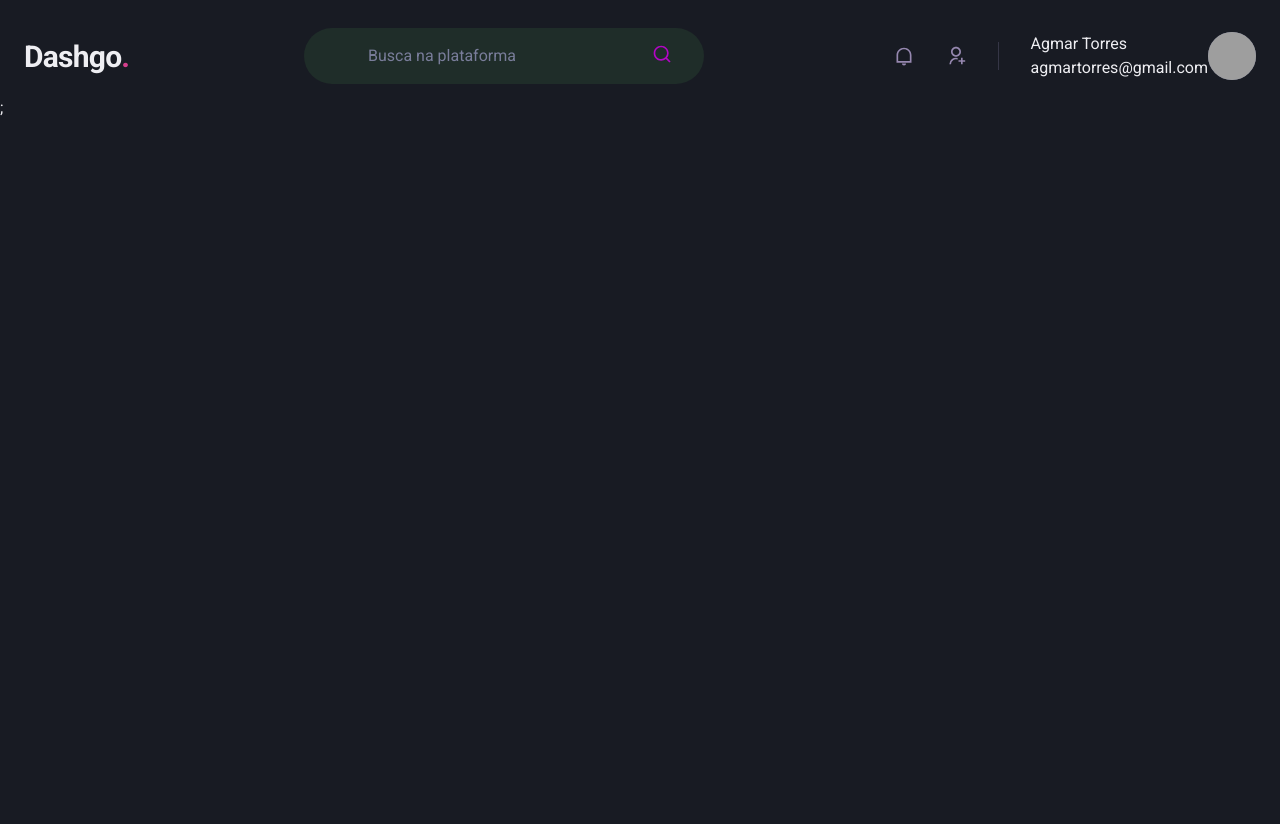
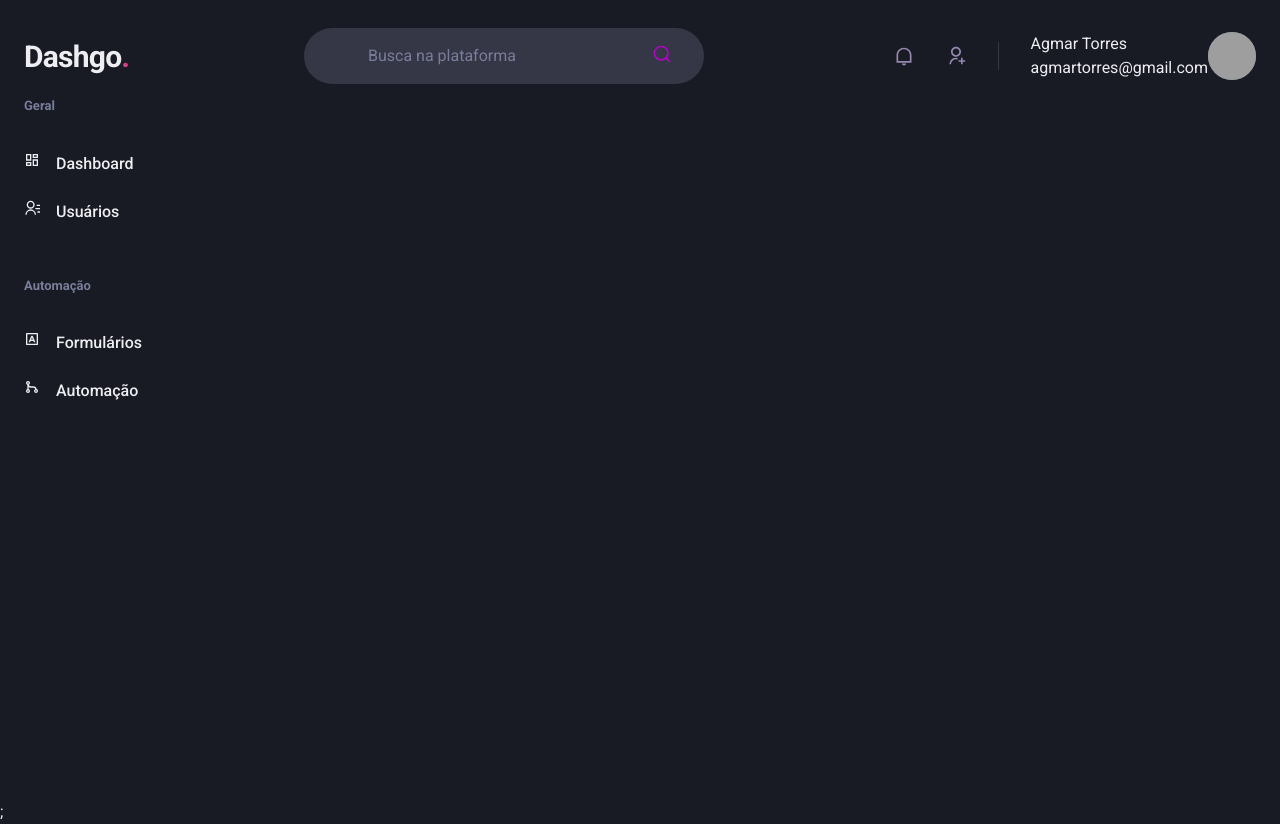
Before and after one commit to AgmarTorres/nextjs-chackraUI, a Next.js app: page /dashboard in a window 1280 px wide. Before the commit the page ends 800 px from the top, so only its background shows below. Built offline with nearby package versions, Linux system fonts and the light colour scheme; grey boxes are pictures that could not be loaded.

Commit message:
feat: Created sidebar and components to list menus

```diff
--- a/src/components/Header/index.tsx
+++ b/src/components/Header/index.tsx
@@ -35,7 +35,7 @@
         alignSelf='center'
         color='gray.200'
         position='relative'
-        bg='gray.800'
+        bg='gray.700'
         borderRadius='full'
       >
         <Input
--- /dev/null
+++ b/src/components/Sidebar/index.tsx
@@ -0,0 +1,54 @@
+import { Box, Stack, Text, Link, Icon } from '@chakra-ui/react';
+import {
+  RiContactsLine,
+  RiDashboardLine,
+  RiGitMergeLine,
+  RiInputMethodLine,
+} from 'react-icons/ri';
+
+export function Sidebar() {
+  return (
+    <Box as='aside' w='64' mr='8'>
+      <Stack spacing='12' align='flex-start'>
+        <Box>
+          <Text fontWeight='bold' color='gray.400' fontSize='small'>
+            Geral
+          </Text>
+          <Stack spacing='4' mt='8' align='stretch'>
+            <Link display='flex' align='center' py='1'>
+              <Icon as={RiDashboardLine}></Icon>
+              <Text ml='4' fontWeight='medium'>
+                Dashboard
+              </Text>
+            </Link>
+            <Link display='flex' align='center' py='1'>
+              <Icon as={RiContactsLine}></Icon>
+              <Text ml='4' fontWeight='medium'>
+                Usuários
+              </Text>
+            </Link>
+          </Stack>
+        </Box>
+        <Box>
+          <Text fontWeight='bold' color='gray.400' fontSize='small'>
+            Automação
+          </Text>
+          <Stack spacing='4' mt='8' align='stretch'>
+            <Link display='flex' align='center' py='1'>
+              <Icon as={RiInputMethodLine}></Icon>
+              <Text ml='4' fontWeight='medium'>
+                Formulários
+              </Text>
+            </Link>
+            <Link display='flex' align='center' py='1'>
+              <Icon as={RiGitMergeLine}></Icon>
+              <Text ml='4' fontWeight='medium'>
+                Automação
+              </Text>
+            </Link>
+          </Stack>
+        </Box>
+      </Stack>
+    </Box>
+  );
+}
--- a/src/pages/dashboard.tsx
+++ b/src/pages/dashboard.tsx
@@ -1,5 +1,13 @@
+import { Flex } from '@chakra-ui/react';
 import { Header } from '../components/Header';
-
+import { Sidebar } from '../components/Sidebar';
 export default function Dashboard() {
-  return <Header />;
+  return (
+    <Flex direction='column' h='100vh'>
+      <Header />
+      <Flex w='100%' maxWidth={1480} mx='auto' px='6'>
+        <Sidebar />
+      </Flex>
+    </Flex>
+  );
 }
```
